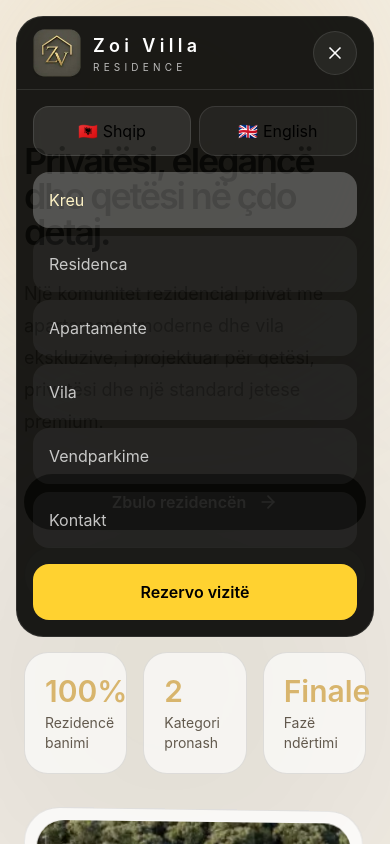
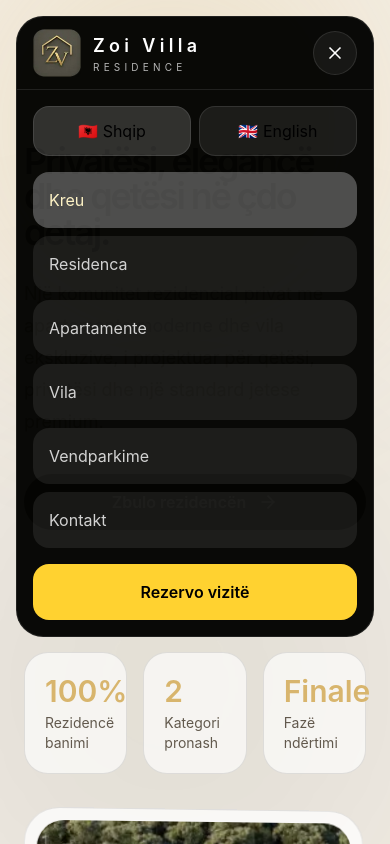
Before and after one commit to vicencoo/zoi-residence, a React (Vite) app: page / in a window 390 px wide. Both pictures are taken after a click on the button "Hap menune". Shown: the top 844 px of the page. Built offline with nearby package versions, Linux system fonts and the light colour scheme.

Commit message:
updated header

```diff
--- a/src/components/header/Header.jsx
+++ b/src/components/header/Header.jsx
@@ -14,7 +14,11 @@ export const Header = () => {
 
   return (
     <header className="fixed left-0 right-0 top-0 z-50 px-4 py-4 md:px-6">
-      <div className="mx-auto max-w-7xl rounded-[1.7rem] border border-white/10 bg-[#080806]/92 shadow-[0_20px_80px_rgba(0,0,0,0.35)] backdrop-blur-2xl">
+      <div
+        className={`mx-auto max-w-7xl overflow-hidden rounded-[1.7rem] border border-white/10 shadow-[0_20px_80px_rgba(0,0,0,0.35)] backdrop-blur-2xl ${
+          isOpen ? "bg-[#050503]/98" : "bg-[#080806]/92"
+        } lg:bg-[#080806]/92`}
+      >
         <div className="flex items-center justify-between px-4 py-3 md:px-5">
           <Link to={"/"} className="group flex items-center gap-3">
             <img
@@ -136,7 +140,7 @@ export const Header = () => {
                   aria-pressed={selectedLocale === "sq"}
                   onClick={() => handleChangeLanguage("sq")}
                   className={`flex-1 rounded-2xl border border-white/10 py-3 ${
-                    selectedLocale === "sq" ? "bg-white/10" : "bg-white/5"
+                    selectedLocale === "sq" ? "bg-white/16" : "bg-white/8"
                   }`}
                   Link
                 >
@@ -148,7 +152,7 @@ export const Header = () => {
                   aria-pressed={selectedLocale === "en"}
                   onClick={() => handleChangeLanguage("en")}
                   className={`flex-1 rounded-2xl border border-white/10 py-3 ${
-                    selectedLocale === "en" ? "bg-white/10" : "bg-white/5"
+                    selectedLocale === "en" ? "bg-white/16" : "bg-white/8"
                   }`}
                 >
                   🇬🇧 English
@@ -161,7 +165,7 @@ export const Header = () => {
                   to={item.path}
                   onClick={() => setIsOpen(false)}
                   className={({ isActive }) =>
-                    `rounded-2xl px-4 py-4 capitalize ${isActive ? "bg-white/25 text-amber-100" : "bg-white/5 text-white/75"}`
+                    `rounded-2xl px-4 py-4 capitalize ${isActive ? "bg-white/28 text-amber-100" : "bg-white/8 text-white/80"}`
                   }
                 >
                   {t(item.label)}
```
